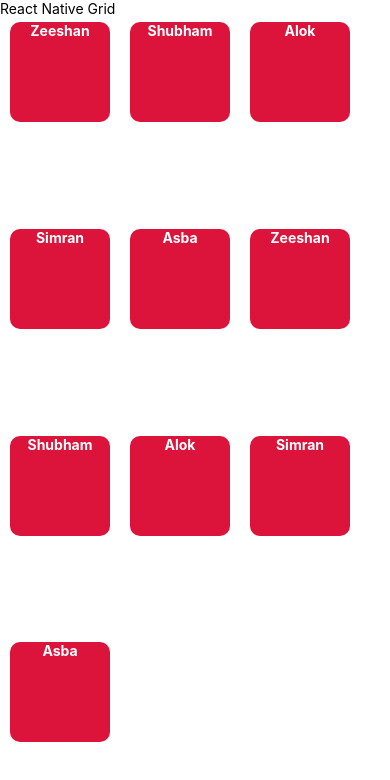
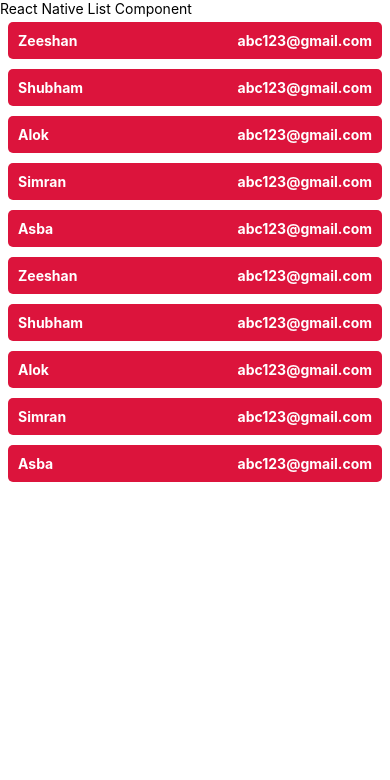
Before and after one commit to zeeshanbinary/react-native-int, a React Native app: screen / in a window 390 px wide. Shown: the top 780 px of the page. Built offline with nearby package versions, Linux system fonts and the light colour scheme.

Commit message:
react flatlist component

```diff
--- a/App.tsx
+++ b/App.tsx
@@ -1,11 +1,11 @@
 import React from 'react';
-import Grid from './app/grid/Grid';
+import ListComponent from './app/ListComponent/ListComponent';
 
 
 function App() {
   return (
     <>
-      <Grid />
+      <ListComponent />
     </>
   );
 }
--- /dev/null
+++ b/app/ListComponent/ListComponent.js
@@ -0,0 +1,81 @@
+import React from "react";
+import { FlatList, StyleSheet, Text, View } from "react-native";
+import UserComponent from "./UserComponent";
+
+const data = [
+    {
+        id: 1,
+        name: "Zeeshan",
+        email:"abc123@gmail.com"
+    },
+    {
+        id: 2,
+        name: "Shubham",
+        email:"abc123@gmail.com"
+    },
+    {
+        id: 3,
+        name: "Alok",
+        email:"abc123@gmail.com"
+    },
+    {
+        id: 4,
+        name: "Simran",
+        email:"abc123@gmail.com"
+    },
+    {
+        id: 6,
+        name: "Asba",
+        email:"abc123@gmail.com"
+    },
+    {
+        id: 7,
+        name: "Zeeshan",
+        email:"abc123@gmail.com"
+    },
+    {
+        id: 8,
+        name: "Shubham",
+        email:"abc123@gmail.com"
+    },
+    {
+        id: 9,
+        name: "Alok",
+        email:"abc123@gmail.com"
+    },
+    {
+        id: 10,
+        name: "Simran",
+        email:"abc123@gmail.com"
+    },
+    {
+        id: 11,
+        name: "Asba",
+        email:"abc123@gmail.com"
+    }
+]
+const ListComponent = () => {
+    const renderItem = ({ item }) => {
+        return (
+            <UserComponent item={item} />
+        )
+    }
+    return (
+        <View style={styles.container}>
+            <Text>React Native List Component</Text>
+            <FlatList
+                data={data}
+                renderItem={renderItem}
+                keyExtractor={(item) => item.id}
+            />
+        </View>
+    )
+}
+
+export default ListComponent;
+
+const styles = StyleSheet.create({
+    container: {
+        flex: 1
+    }
+})
--- /dev/null
+++ b/app/ListComponent/UserComponent.js
@@ -0,0 +1,31 @@
+import React from "react";
+import { Text, View,StyleSheet } from "react-native";
+
+const UserComponent = (props) => {
+    return (
+        <View style={styles.subContainer}>
+            <Text style={styles.title}>{props.item.name}</Text>
+            <Text style={styles.title}>{props.item.email}</Text>
+        </View>
+    )
+}
+
+export default UserComponent;
+
+const styles = StyleSheet.create({
+    subContainer: {
+        flex: 1,
+        flexDirection: 'row',
+        justifyContent:'space-between',
+        backgroundColor:'crimson',
+        marginHorizontal: 8,
+        marginVertical: 5,
+        paddingHorizontal:10,
+        paddingVertical:10,
+        borderRadius:5
+    },
+    title: {
+        color: '#fff',
+        fontWeight: 'bold'
+    }
+})
```
